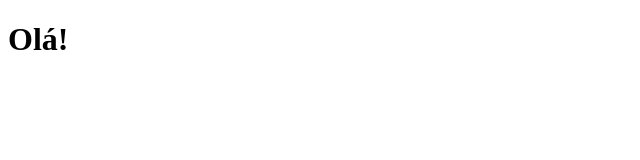
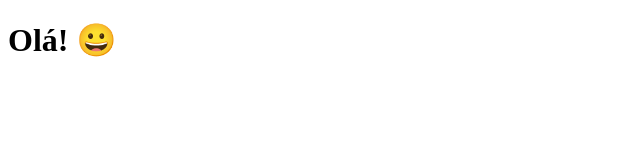
Before and after one commit to luciostuder/pw-lab5, a plain HTML site: page index.html in a window 1280 px wide. Shown: the whole page, without its empty margins (0-640 px from the left). Drawn offline with Linux system fonts and the light colour scheme.

Commit message:
coloquei um smile

```diff
--- a/index.html
+++ b/index.html
@@ -7,6 +7,6 @@
     <title>Document</title>
 </head>
 <body>
-    <h1>Olá!</h1>
+    <h1>Olá! 😀</h1>
 </body>
 </html>
```
